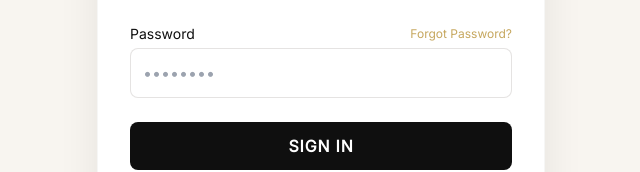
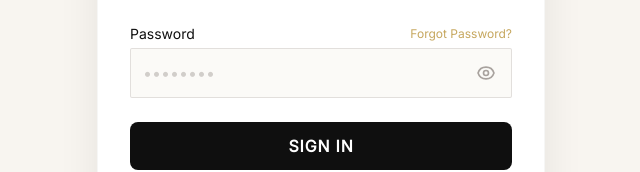
Before and after one commit to oyinmax-luxury/oyinmax-frontend, a React (Vite) app: page /login in a window 1280 px wide. Shown: the part 416-588 px from the top of the page, without its empty margins (319-959 px from the left). Built offline with nearby package versions, Linux system fonts and the light colour scheme; no server answers.

Commit message:
updated login

```diff
--- a/src/pages/Login.jsx
+++ b/src/pages/Login.jsx
@@ -1,85 +1,9 @@
-// import { useState } from "react";
-// import { Link } from "react-router-dom";
-// import { motion } from "framer-motion";
-// import api from "../services/api";
-
-// export default function Login() {
-//   const [email, setEmail] = useState("");
-//   const [password, setPassword] = useState("");
-
-//   const handleSubmit = (e) => {
-//     e.preventDefault();
-//     console.log("Logging in with:", { email, password });
-//   };
-
-//   return (
-//     <div className="min-h-screen bg-brand-ivory flex items-center justify-center p-4 pt-24">
-//       <motion.div
-//         initial={{ opacity: 0, y: 20 }}
-//         animate={{ opacity: 1, y: 0 }}
-//         transition={{ duration: 0.6 }}
-//         className="w-full max-w-md bg-white p-8 rounded-2xl shadow-luxury"
-//       >
-//         <h2 className="text-3xl font-light text-center text-brand-dark font-luxury mb-2">
-//           Welcome Back
-//         </h2>
-//         <p className="text-center text-brand-muted mb-8 font-body">
-//           Sign in to access your luxury collection
-//         </p>
-
-//         <form onSubmit={handleSubmit} className="space-y-6 font-body">
-//           <div>
-//             <label className="block text-sm text-brand-dark mb-1">Email</label>
-//             <input
-//               type="email"
-//               value={email}
-//               onChange={(e) => setEmail(e.target.value)}
-//               className="w-full p-3 border border-brand-muted/30 focus:border-brand-gold focus:ring-1 focus:ring-brand-gold outline-none transition"
-//               placeholder="name@example.com"
-//               required
-//             />
-//           </div>
-
-//           <div>
-//             <div className="flex justify-between items-center mb-1">
-//               <label className="block text-sm text-brand-dark">Password</label>
-//               <Link to="/forgot-password" className="text-xs text-brand-gold hover:underline">
-//                 Forgot Password?
-//               </Link>
-//             </div>
-//             <input
-//               type="password"
-//               value={password}
-//               onChange={(e) => setPassword(e.target.value)}
-//               className="w-full p-3 border border-brand-muted/30 focus:border-brand-gold focus:ring-1 focus:ring-brand-gold outline-none transition"
-//               placeholder="••••••••"
-//               required
-//             />
-//           </div>
-
-//           <button
-//             type="submit"
-//             className="w-full bg-brand-dark text-white py-3 hover:bg-brand-brown transition duration-300 tracking-wider font-semibold"
-//           >
-//             SIGN IN
-//           </button>
-//         </form>
-
-//         <p className="text-center text-sm text-brand-muted mt-8 font-body">
-//           Don't have an account?{" "}
-//           <Link to="/register" className="text-brand-gold hover:underline font-semibold">
-//             Register Now
-//           </Link>
-//         </p>
-//       </motion.div>
-//     </div>
-//   );
-// }
 
 import { useState } from "react";
 import { Link, useNavigate } from "react-router-dom"; // UPDATED: Added useNavigate
 import { motion } from "framer-motion";
 import api from "../services/api";
+import { HiOutlineEye, HiOutlineEyeOff } from "react-icons/hi";
 
 export default function Login() {
   const [email, setEmail] = useState("");
@@ -87,6 +11,12 @@ export default function Login() {
   // UPDATED: Added loading and error states
   const [loading, setLoading] = useState(false);
   const [error, setError] = useState(null);
+
+  const [showPassword, setShowPassword] = useState(false);
+
+  const togglePasswordVisibility = () => {
+    setShowPassword(!showPassword);
+  };
 
   const navigate = useNavigate(); // UPDATED: Initialize navigate
 
@@ -158,14 +88,41 @@ export default function Login() {
                 Forgot Password?
               </Link>
             </div>
-            <input
+            {/* <input
               type="password"
               value={password}
               onChange={(e) => setPassword(e.target.value)}
               className="w-full p-3 border border-brand-muted/30 focus:border-brand-gold focus:ring-1 focus:ring-brand-gold outline-none transition rounded-lg"
               placeholder="••••••••"
               required
-            />
+            /> */}
+
+            <div className="space-y-2">
+            <div className="relative">
+                <input
+                // DYNAMIC TYPE: Switches between 'password' and 'text'
+                type={showPassword ? "text" : "password"}
+                value={password}
+                onChange={(e) => setPassword(e.target.value)}
+                className="w-full p-3 pr-12 border border-brand-muted/30 focus:border-brand-gold focus:ring-1 focus:ring-brand-gold outline-none transition rounded-sm bg-brand-ivory/50 font-body placeholder:text-brand-muted/50"
+                placeholder="••••••••"
+                required
+                />
+
+                {/* Toggle Button */}
+                <button
+                type="button" // Critical: prevents form submission when clicking the eye
+                onClick={togglePasswordVisibility}
+                className="absolute right-4 top-1/2 -translate-y-1/2 text-brand-muted hover:text-brand-gold transition-colors duration-300"
+                >
+                {showPassword ? (
+                    <HiOutlineEyeOff size={20} />
+                ) : (
+                    <HiOutlineEye size={20} />
+                )}
+                </button>
+            </div>
+            </div>
           </div>
 
           {/* UPDATED: Loading State Button */}
```
Also changed, not shown: src/pages/Register.jsx (+0 -89 lines).
